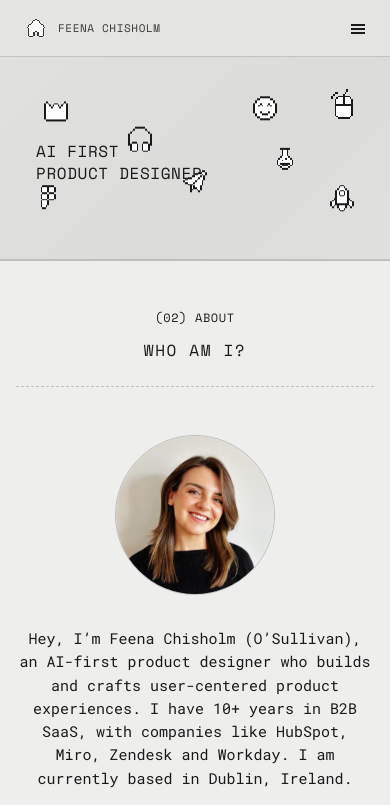
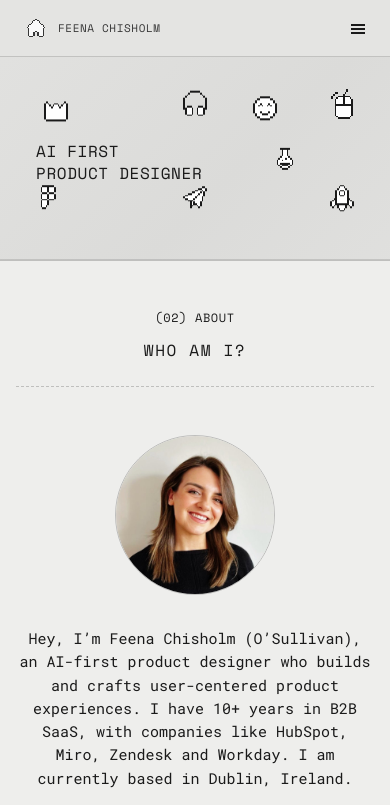
Before and after one commit to feenachisholm-folio/Portfolio-Website, a plain HTML site: page index.html in a window 390 px wide. Shown: the top 805 px of the page. Drawn offline with nearby package versions, Linux system fonts and the light colour scheme.

Commit message:
Reposition headphones up/right, paper plane down in mobile hero
Co-Authored-By: Claude Sonnet 4.6 <noreply@anthropic.com>

```diff
--- a/index.html
+++ b/index.html
@@ -1661,9 +1661,9 @@
             .header-status .status-line { display: none; }
             .tools-label { display: block; position: absolute; bottom: 20px; left: 16px; padding: 12px; border: none; font-size: 0; line-height: 0; }
             .tools-label svg { display: block; }
-            .headphones-label { display: block; position: absolute; top: 42%; left: 36%; transform: translate(-50%, -50%); }
+            .headphones-label { display: block; position: absolute; top: 24%; left: 50%; transform: translate(-50%, -50%); }
             .smiley-label     { display: block; position: absolute; top: 28%; left: 68%; transform: translate(-50%, -50%); }
-            .plane-label      { display: block; position: absolute; top: 64%; left: 50%; transform: translate(-50%, -50%); }
+            .plane-label      { display: block; position: absolute; top: 72%; left: 50%; transform: translate(-50%, -50%); }
             .mouse-label      { display: block; position: absolute; top: 50%; left: 73%; transform: translate(-50%, -50%); }
             .y-labels { display: none; }
             .diagram-label,
```
